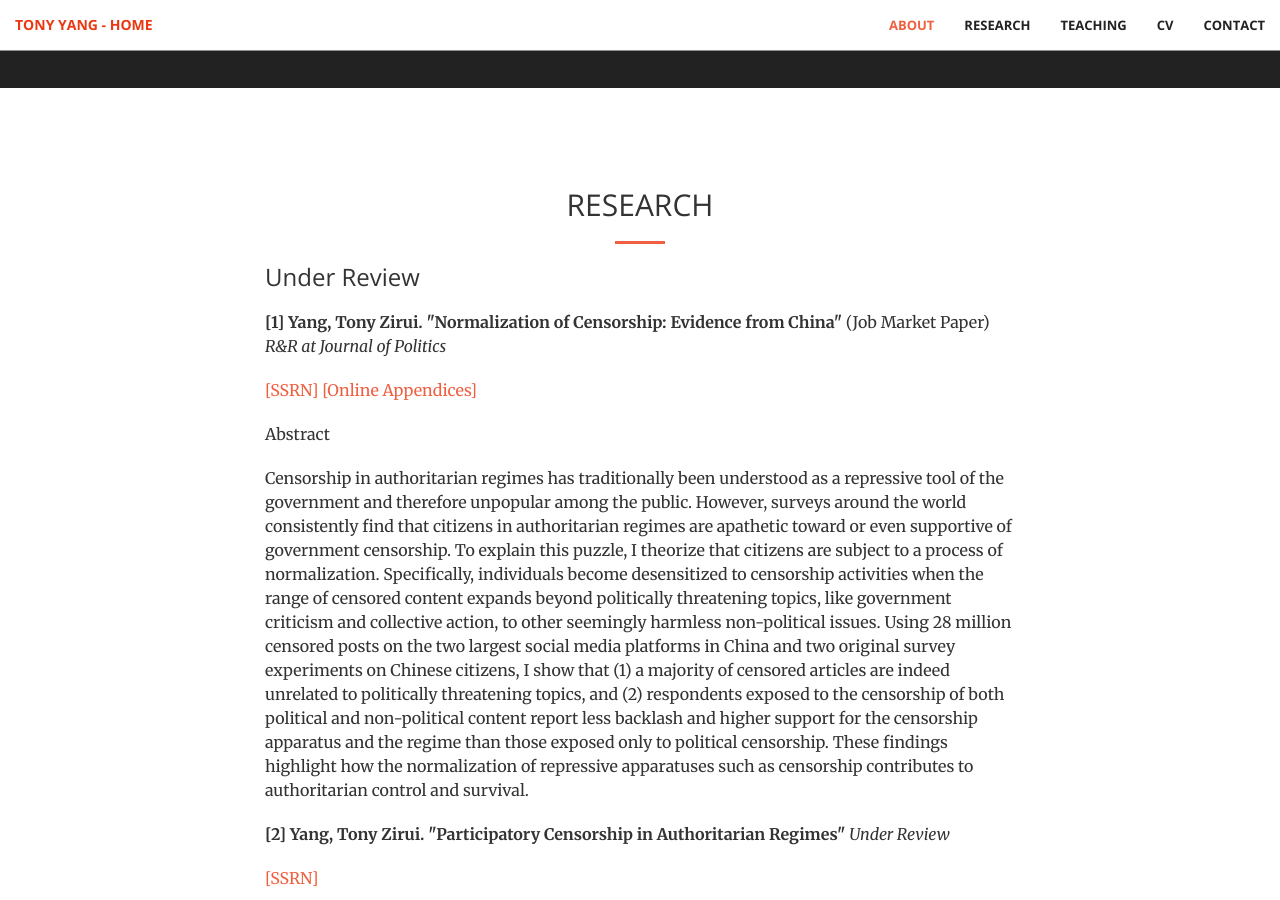
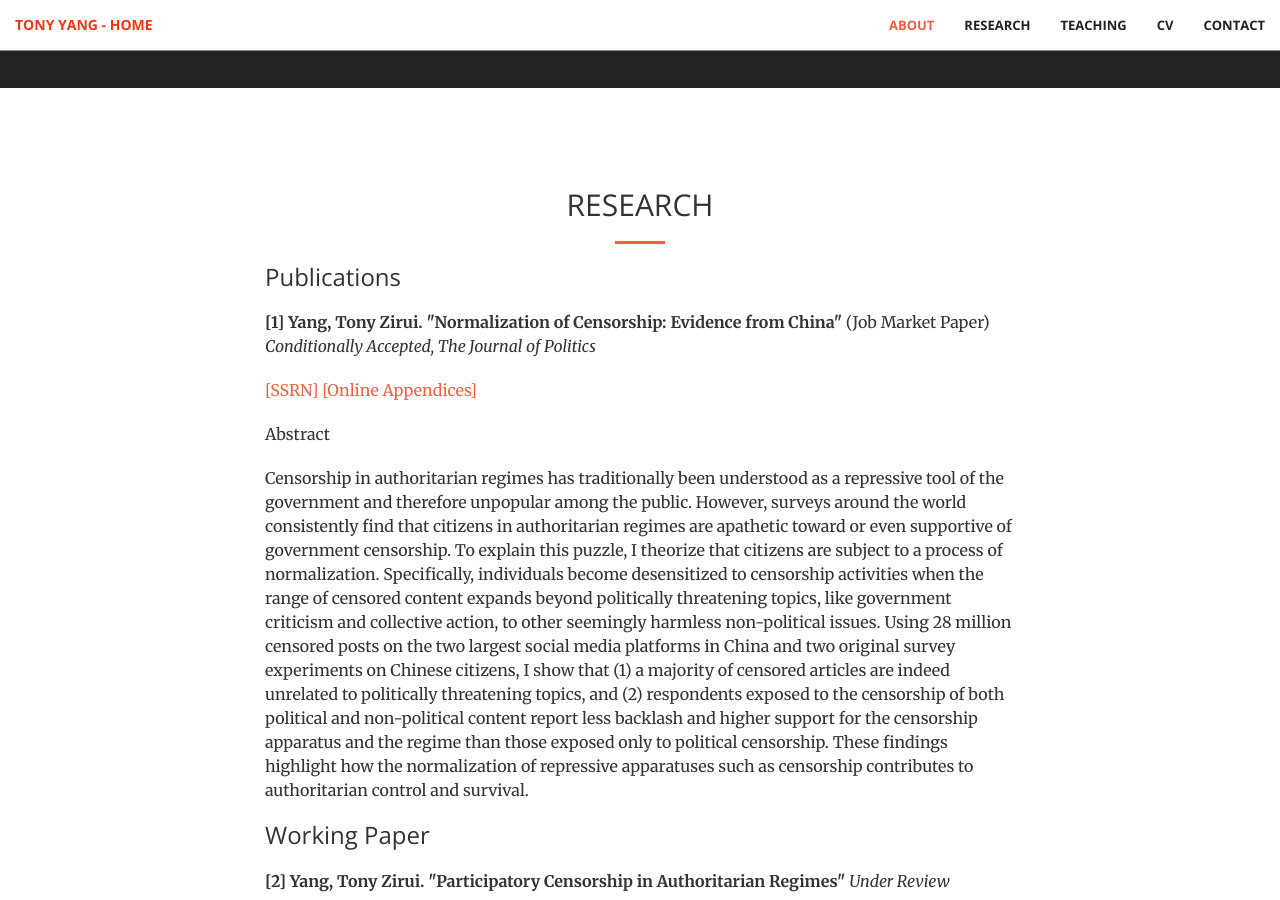
Before and after one commit to tonyhsfz/website, a Jekyll site: the page built from index.html, in a window 1280 px wide and 900 px high, scrolled down 1980 px. Built offline with Jekyll 4.4.1, drawn with Linux system fonts in a browser that asks for light colours.

Commit message:
Update publication.html

```diff
--- a/_includes/publication.html
+++ b/_includes/publication.html
@@ -4,9 +4,9 @@
             <div class="col-lg-8 col-lg-offset-2">
                 <h2 class="section-heading text-center">RESEARCH</h2>
                 <hr>
-                <h3 class="section-heading">Under Review</h3>
+                <h3 class="section-heading">Publications</h3>
                     <p></p>
-<p><b>[1] Yang, Tony Zirui. "Normalization of Censorship: Evidence from China" </b> (Job Market Paper) <i>R&R at Journal of Politics</i> </p>
+<p><b>[1] Yang, Tony Zirui. "Normalization of Censorship: Evidence from China" </b> (Job Market Paper) <i>Conditionally Accepted, The Journal of Politics</i> </p>
                    <p> <a href="https://papers.ssrn.com/sol3/papers.cfm?abstract_id=3835217">[SSRN]</a>
                     <a href="/img/Censorship_Appendices.pdf">[Online Appendices]</a></p>
 <p> Abstract </p>
@@ -20,6 +20,12 @@ Censorship in authoritarian regimes has traditionally been understood as a repre
 </p>
  <p></p>
                      <p></p>
+
+
+                    <h3 class="section-heading">Working Paper</h3>
+                     <p></p>
+
+
 <p><b>[2] Yang, Tony Zirui. "Participatory Censorship in Authoritarian Regimes" </b> <i>Under Review</i> </p>
                    <p> <a href="https://papers.ssrn.com/sol3/papers.cfm?abstract_id=4167554">[SSRN]</a> </p>
 <p> Abstract </p>
@@ -63,10 +69,6 @@ public opinion on the use of military force in China. Using two original, pre-re
         Our study highlights significant limitations of authoritarian propaganda, particularly during political crises when they are most needed.</p>
                     <p></p>
                      <p></p>
-
-                    <h3 class="section-heading">Working Paper</h3>
-                     <p></p>
-
                 <p><b>[5] Yang, Tony Zirui.  "How Chinese Censorship Allows Public Discourse on Democracies but Not Their Institutions"  </b></p>
 <p> Abstract </p>
 <p>
```
